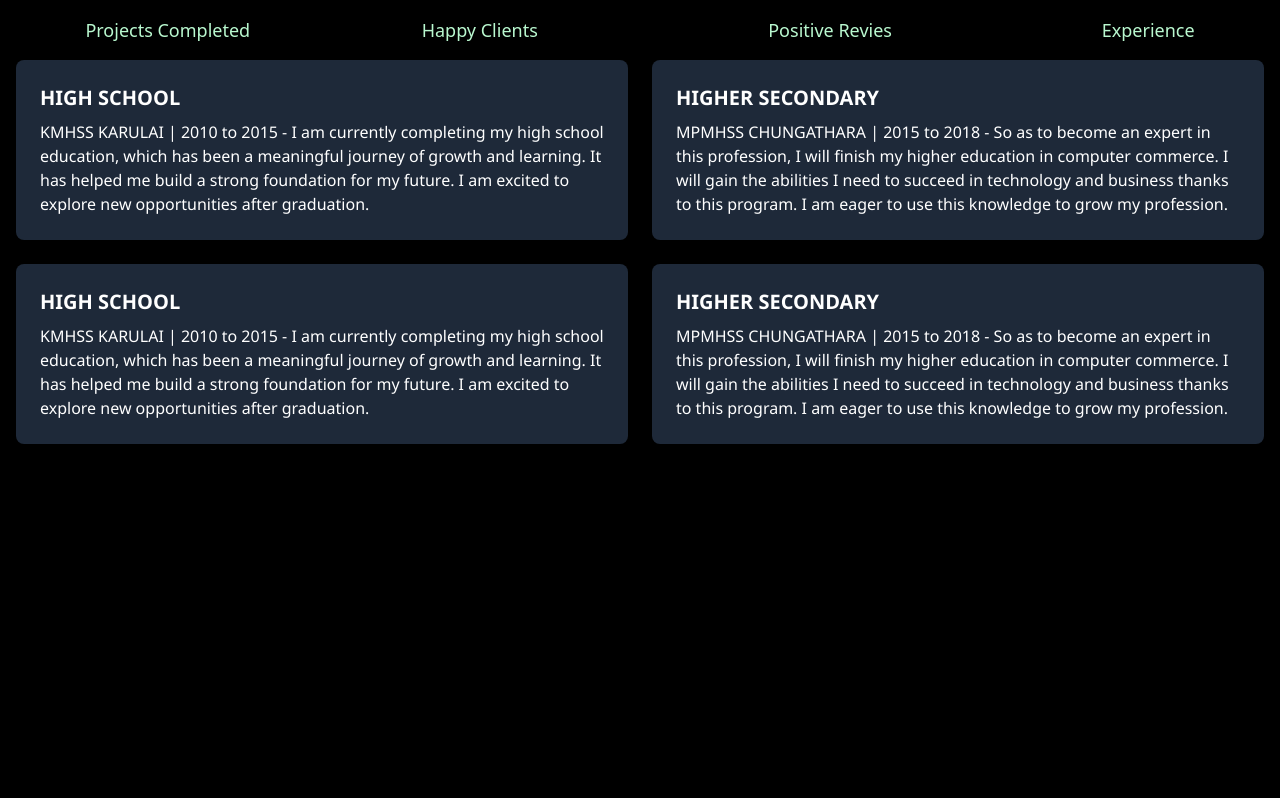
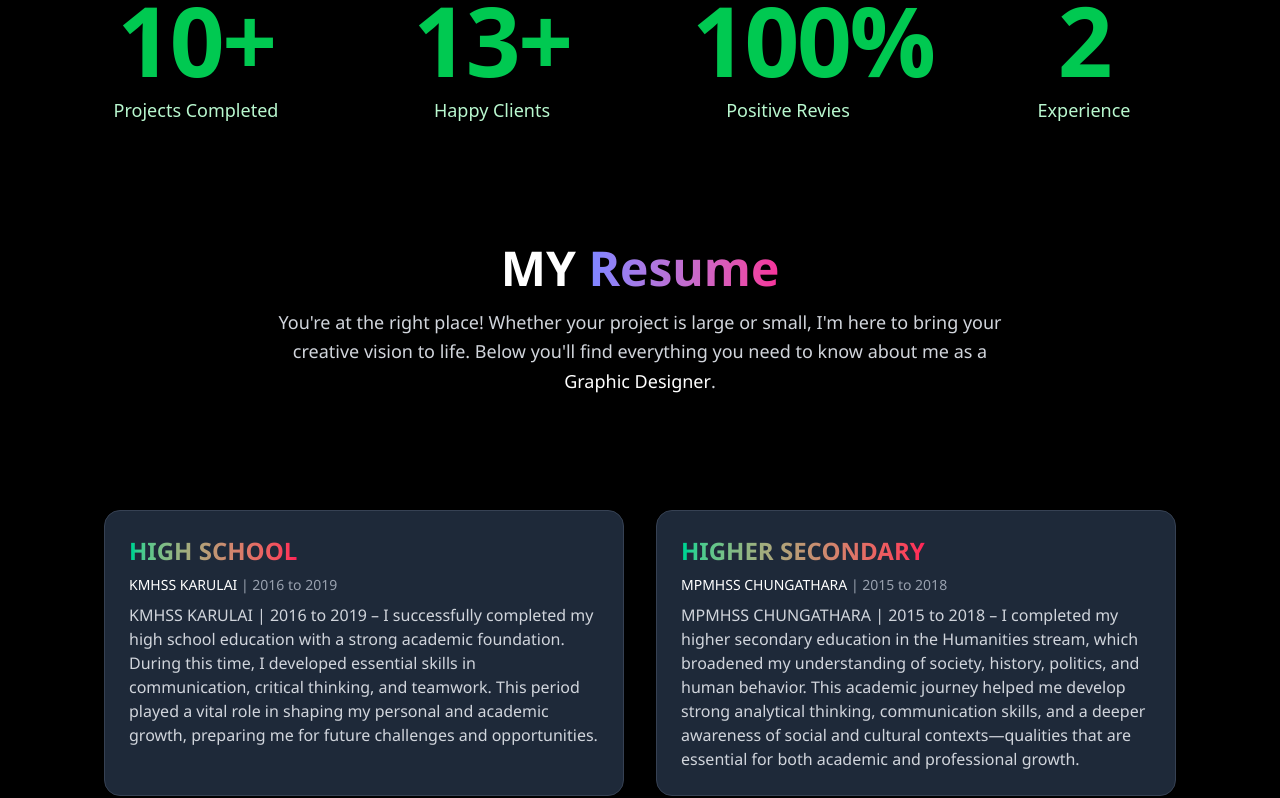
Before and after one commit to navaskm/Anshin, a Next.js app: page / in a window 1280 px wide. Shown: the part 1688-2486 px from the top of the page. Before the commit the page ends 2148 px from the top, so only its background shows below. Built offline with nearby package versions, Linux system fonts and the light colour scheme.

Commit message:
create resume

```diff
--- a/Component/AboutMe/AboutMe.tsx
+++ b/Component/AboutMe/AboutMe.tsx
@@ -14,7 +14,7 @@
       desc:'Positive Revies'
     },
     {
-      heading:"-1",
+      heading:"2",
       desc:'Experience'
     },
   ]
@@ -46,15 +46,18 @@
 
       </div>
 
-      <div className="flex flex-col md:flex-row items-center justify-around gap-6 md:gap-10 mt-0 pt-0 mr-[30px] ml-[30px]">
-        {array.map((element,index:number)=>(
-          <div className="text-center" key={index}>
-            <h2 className="text-8xl font-extrabold text-green-500 tracking-tight font-sans">{element.heading}</h2>
-            <h3 className="text-lg text-green-200 font-medium mt-2 font-sans">{element.desc}</h3>
+      <div className="flex flex-wrap justify-center items-center gap-y-10 gap-x-6 px-6 py-10">
+        {array.map((element, index) => (
+          <div className="text-center w-40 sm:w-48 md:m-10" key={index}>
+            <h2 className="text-5xl sm:text-6xl md:text-8xl font-extrabold text-green-500 tracking-tight font-sans">
+              {element.heading}
+            </h2>
+            <h3 className="text-base sm:text-lg text-green-200 font-medium mt-2 font-sans">
+              {element.desc}
+            </h3>
           </div>
         ))}
       </div>
-
     </>
   )
 }
--- a/Component/Resume/Resume.tsx
+++ b/Component/Resume/Resume.tsx
@@ -1,48 +1,76 @@
 import React from 'react';
 
 const Resume = () => {
+  const education = [
+    {
+      title: 'HIGH SCHOOL',
+      institution: 'KMHSS KARULAI',
+      years: '2016 to 2019',
+      description:
+        'KMHSS KARULAI | 2016 to 2019 – I successfully completed my high school education with a strong academic foundation. During this time, I developed essential skills in communication, critical thinking, and teamwork. This period played a vital role in shaping my personal and academic growth, preparing me for future challenges and opportunities.',
+    },
+    {
+      title: 'HIGHER SECONDARY',
+      institution: 'MPMHSS CHUNGATHARA',
+      years: '2015 to 2018',
+      description:
+        'MPMHSS CHUNGATHARA | 2015 to 2018 – I completed my higher secondary education in the Humanities stream, which broadened my understanding of society, history, politics, and human behavior. This academic journey helped me develop strong analytical thinking, communication skills, and a deeper awareness of social and cultural contexts—qualities that are essential for both academic and professional growth.',
+    },
+    {
+      title: 'GRAPHIC DESIGN COURSE',
+      institution: 'XYZ DESIGN ACADEMY',
+      years: '2019 to 2020',
+      description:
+        'XYZ DESIGN ACADEMY | 2019 to 2020 – I completed an intensive professional graphic design course that equipped me with the skills and techniques needed to excel in the design industry. Throughout the program, I mastered software like Adobe Photoshop, Illustrator, and InDesign, while gaining a deep understanding of design principles such as color theory, typography, and layout composition. The course helped me develop a professional portfolio that showcases my creative abilities and design expertise.',
+    },
+    {
+      title: 'GRAPHIC DESIGN SKILLS',
+      institution: 'N/A',
+      years: 'Ongoing',
+      description:
+        'With a focus on continuous improvement, I have honed a variety of graphic design skills, including but not limited to: brand identity creation, logo design, digital illustrations, print media design, and web design. Additionally, I have expertise in the use of design tools such as Adobe Creative Suite (Photoshop, Illustrator, InDesign), Sketch, and Figma. My strong eye for detail, creativity, and understanding of design trends allows me to deliver visually appealing and impactful design solutions.',
+    },
+  ];
+
   return (
-    <div className="grid grid-cols-1 md:grid-cols-2 gap-6 p-4">
-      <div className="bg-gray-800 p-6 rounded-lg shadow-md">
-        <h1 className="text-white text-xl font-semibold mb-2">HIGH SCHOOL</h1>
-        <p className="text-white">
-          KMHSS KARULAI | 2010 to 2015 - I am currently completing my high school education,
-          which has been a meaningful journey of growth and learning. It has helped me build
-          a strong foundation for my future. I am excited to explore new opportunities after graduation.
+    <>
+      <div className="text-center px-4 py-10 max-w-3xl mx-auto">
+        <h1 className="text-4xl md:text-5xl font-extrabold mb-4 text-white">
+          MY <span className="bg-gradient-to-r from-indigo-400 to-pink-500 text-transparent bg-clip-text">Resume</span>
+        </h1>
+        <p className="text-gray-300 text-base md:text-lg leading-relaxed">
+        You're at the right place! Whether your project is large or small, I'm here to bring your creative vision to life.
+        Below you'll find everything you need to know about me as a <span className="font-medium text-white">Graphic Designer</span>.
         </p>
       </div>
 
-      <div className="bg-gray-800 p-6 rounded-lg shadow-md">
-        <h1 className="text-white text-xl font-semibold mb-2">HIGHER SECONDARY</h1>
-        <p className="text-white">
-          MPMHSS CHUNGATHARA | 2015 to 2018 - So as to become an expert in this profession,
-          I will finish my higher education in computer commerce. I will gain the abilities I
-          need to succeed in technology and business thanks to this program. I am eager to use
-          this knowledge to grow my profession.
-        </p>
+      <div className="min-h-screen flex justify-center items-center px-4 py-10">
+        <div className="grid grid-cols-1 md:grid-cols-2 gap-8">
+          {education.map((item, index) => (
+            <div
+              key={index}
+              className="bg-gray-800 text-white p-6 rounded-2xl shadow-lg max-w-[520px] mx-auto border border-gray-700 transform transition-all duration-300 hover:-translate-y-2 hover:scale-105 hover:border-indigo-500 hover:shadow-indigo-500/40"
+            >
+              <h2 className="text-2xl font-bold mb-2 bg-gradient-to-r from-emerald-400 to-rose-500 text-transparent bg-clip-text inline-block w-fit">
+                {item.title}
+              </h2>
+              <p className="text-sm text-gray-400 mb-1">
+                <span className="font-medium text-white">{item.institution}</span> | {item.years}
+              </p>
+              <p className="mt-2 text-gray-300">{item.description}</p>
+            </div>
+          ))}
+        </div>
       </div>
 
-      <div className="bg-gray-800 p-6 rounded-lg shadow-md">
-        <h1 className="text-white text-xl font-semibold mb-2">HIGH SCHOOL</h1>
-        <p className="text-white">
-          KMHSS KARULAI | 2010 to 2015 - I am currently completing my high school education,
-          which has been a meaningful journey of growth and learning. It has helped me build
-          a strong foundation for my future. I am excited to explore new opportunities after graduation.
-        </p>
-      </div>
+      <p className="text-center text-xl md:text-2xl font-medium text-gray-300 leading-relaxed mt-8 px-4 md:px-0 max-w-2xl mx-auto">
+        Almost 77% of businesses worldwide have already partnered with the best graphic designers in the industry,
+        and this growing trend is here to stay. <span className="text-indigo-400 font-semibold">What are you waiting for</span>
+        to bring your vision to life?
+      </p>
+    </>
 
-      <div className="bg-gray-800 p-6 rounded-lg shadow-md">
-        <h1 className="text-white text-xl font-semibold mb-2">HIGHER SECONDARY</h1>
-        <p className="text-white">
-          MPMHSS CHUNGATHARA | 2015 to 2018 - So as to become an expert in this profession,
-          I will finish my higher education in computer commerce. I will gain the abilities I
-          need to succeed in technology and business thanks to this program. I am eager to use
-          this knowledge to grow my profession.
-        </p>
-      </div>
-    </div>
-
-  )
-}
+  );
+};
 
 export default Resume;
```
